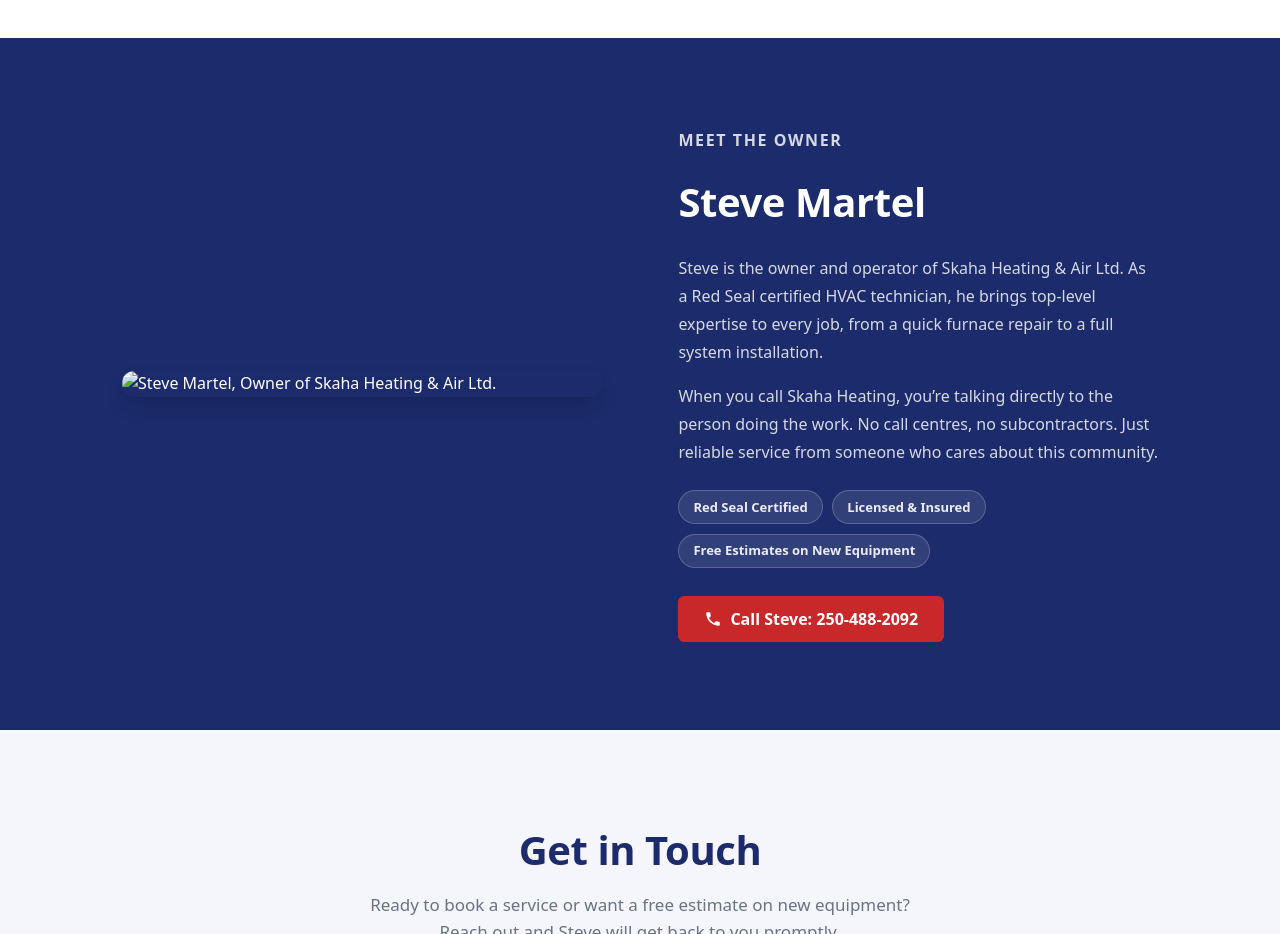
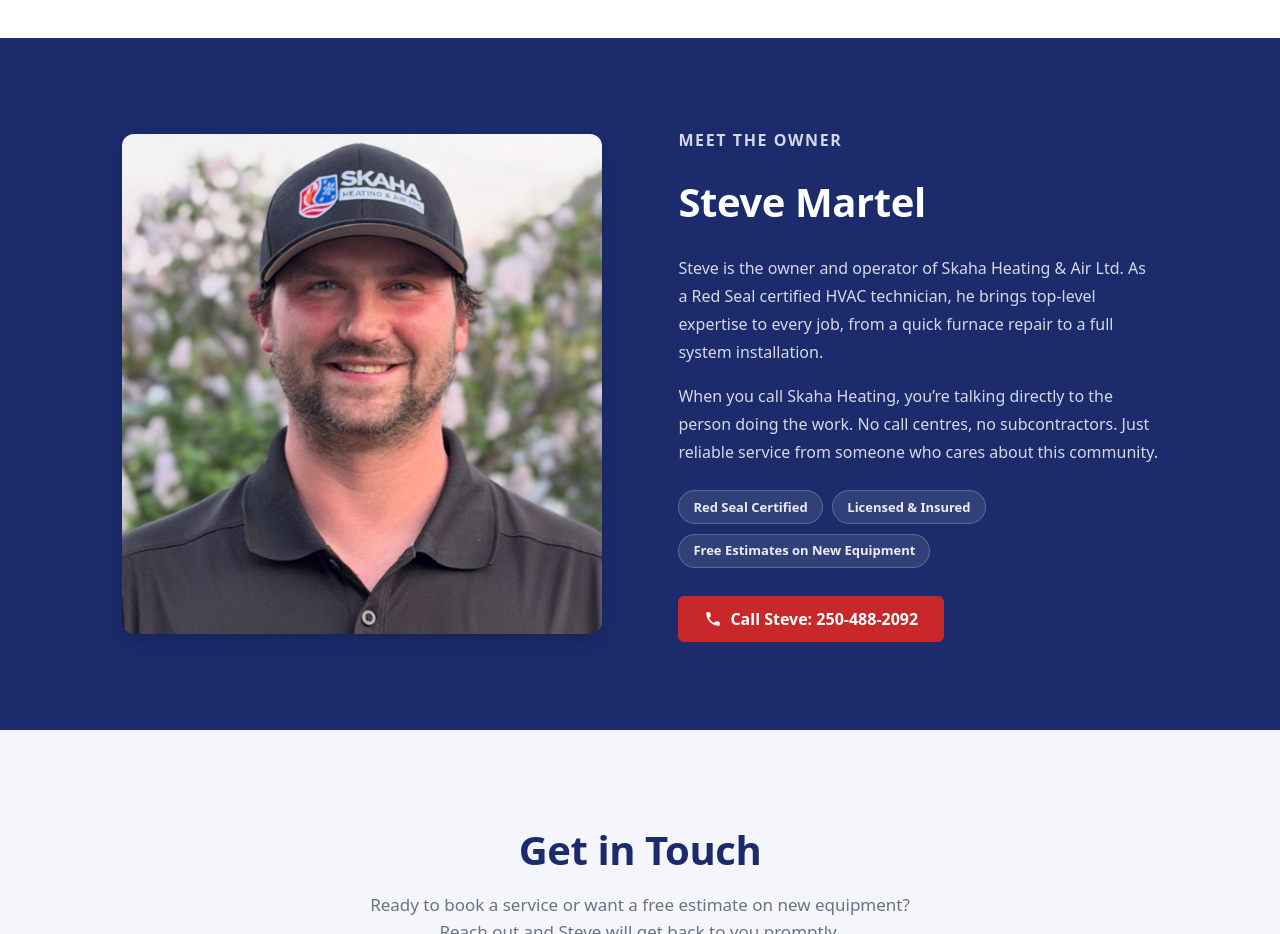
Before and after one commit to ae-kennedy/skaha-heating, a plain HTML site: page index.html in a window 1280 px wide. Shown: the part 1860-2794 px from the top of the page. Drawn offline with Linux system fonts and the light colour scheme.

Commit message:
fix: use full-quality steve_photo.jpg in About section

```diff
--- a/index.html
+++ b/index.html
@@ -146,7 +146,7 @@
   <section class="section about" id="about">
     <div class="container about-inner">
       <div class="about-image">
-        <img src="images/steve.jpg" alt="Steve Martel, Owner of Skaha Heating &amp; Air Ltd.">
+        <img src="images/steve_photo.jpg" alt="Steve Martel, Owner of Skaha Heating &amp; Air Ltd.">
       </div>
       <div class="about-text">
         <p class="about-eyebrow">Meet the Owner</p>
```
